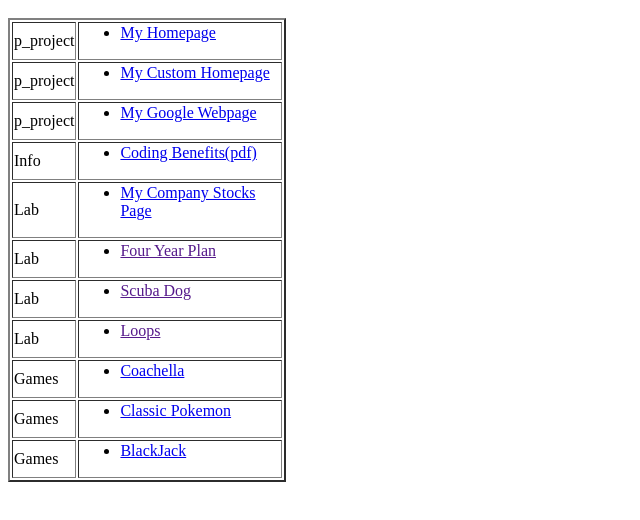
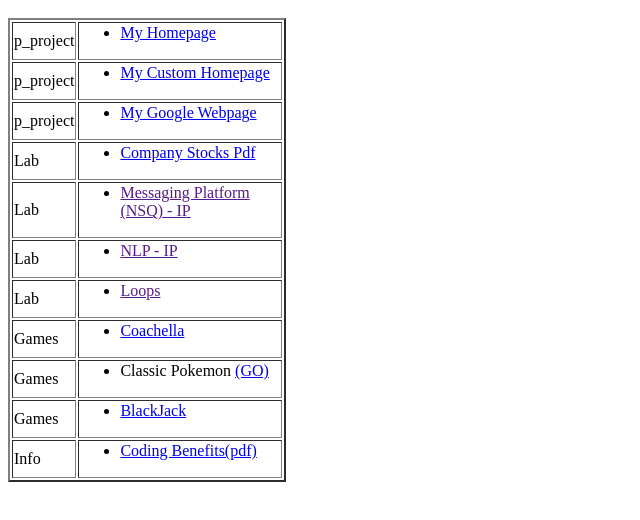
Before and after one commit to olasubomi/Personal-Website, a plain HTML site: page public_html/Index/index.html in a window 1280 px wide. Shown: the part 48-568 px from the top of the page, without its empty margins (0-640 px from the left). Drawn offline with Linux system fonts and the light colour scheme.

Commit message:
Udated index page to show in progress technologies/projects

```diff
--- a/public_html/Index/index.html
+++ b/public_html/Index/index.html
@@ -34,30 +34,23 @@
 				</ul>
 			</td>
 		<tr>
-			<td> Info </td>
-			<td> <ul>
-					<li> <a href="./Lab2/CodingBenefits.pdf">Coding Benefits(pdf)</a></li>
-				</ul>
-			</td>
-		</tr>
-		<tr>
 			<td> Lab  </td>
 			<td> <ul>
-					<li> <a href="./Labs/Lab5/Stocks.pdf">My Company Stocks Page</a></li>
+					<li> <a href="./Labs/Lab5/Stocks.pdf">Company Stocks Pdf</a></li>
 				</ul>
 			</td>
 		</tr>
 		<tr>
 			<td> Lab </td>
 			<td> <ul>
-					<li> <a href="">Four Year Plan</a></li>
+					<li> <a href="">Messaging Platform (NSQ) - IP</a></li>
 				</ul>
 			</td>
 		</tr>
 		<tr>
 			<td> Lab </td>
 			<td> <ul>
-					<li> <a href=""> Scuba Dog</a></li>
+					<li> <a href=""> NLP - IP</a></li>
 				</ul>
 			</td>
 		</tr>
@@ -79,7 +72,7 @@
 		<tr>
 			<td> Games </td>
 			<td> <ul>
-					<li> <a href="./Lab8/Pokemon.html"> Classic Pokemon </a></li>
+					<li> Classic Pokemon <a href="./Lab8/Pokemon.html">(GO) </a></li>
 				</ul>
 			</td>
 		</tr>
@@ -87,7 +80,14 @@
 		<tr>
 			<td> Games </td>
 			<td> <ul>
-					<li> <a href="./Labs/HW8/BlackJack.html"> BlackJack </a></li>
+					<li> <a href="./Labs/Lab8/BlackJack.html"> BlackJack </a></li>
+				</ul>
+			</td>
+		</tr>
+		<tr>
+			<td> Info </td>
+			<td> <ul>
+					<li> <a href="./Lab2/CodingBenefits.pdf">Coding Benefits(pdf)</a></li>
 				</ul>
 			</td>
 		</tr>
```
Also changed, not shown: public_html/Index/Labs/Labb2/Itinerary.html (line endings or trailing spaces).
